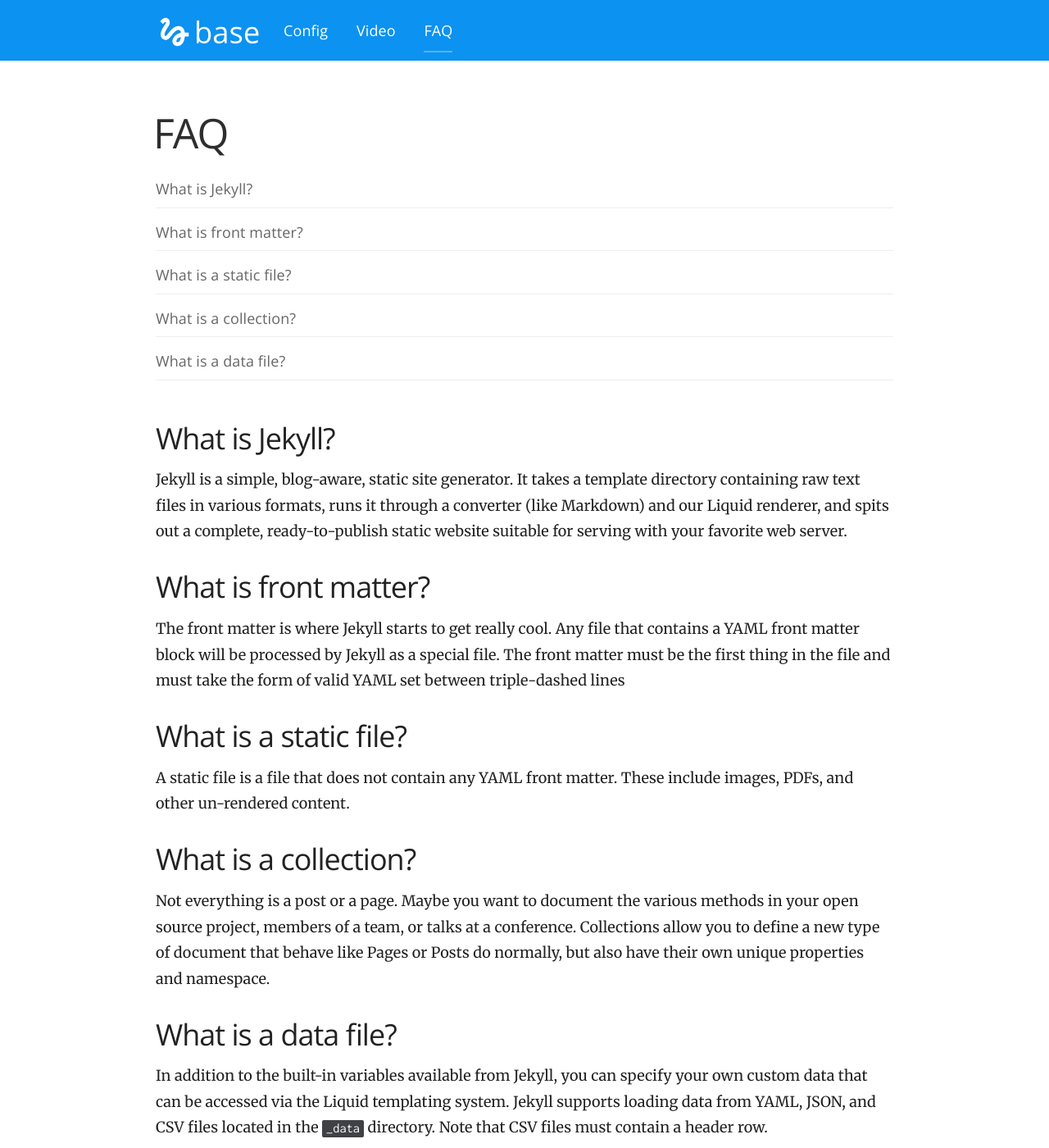
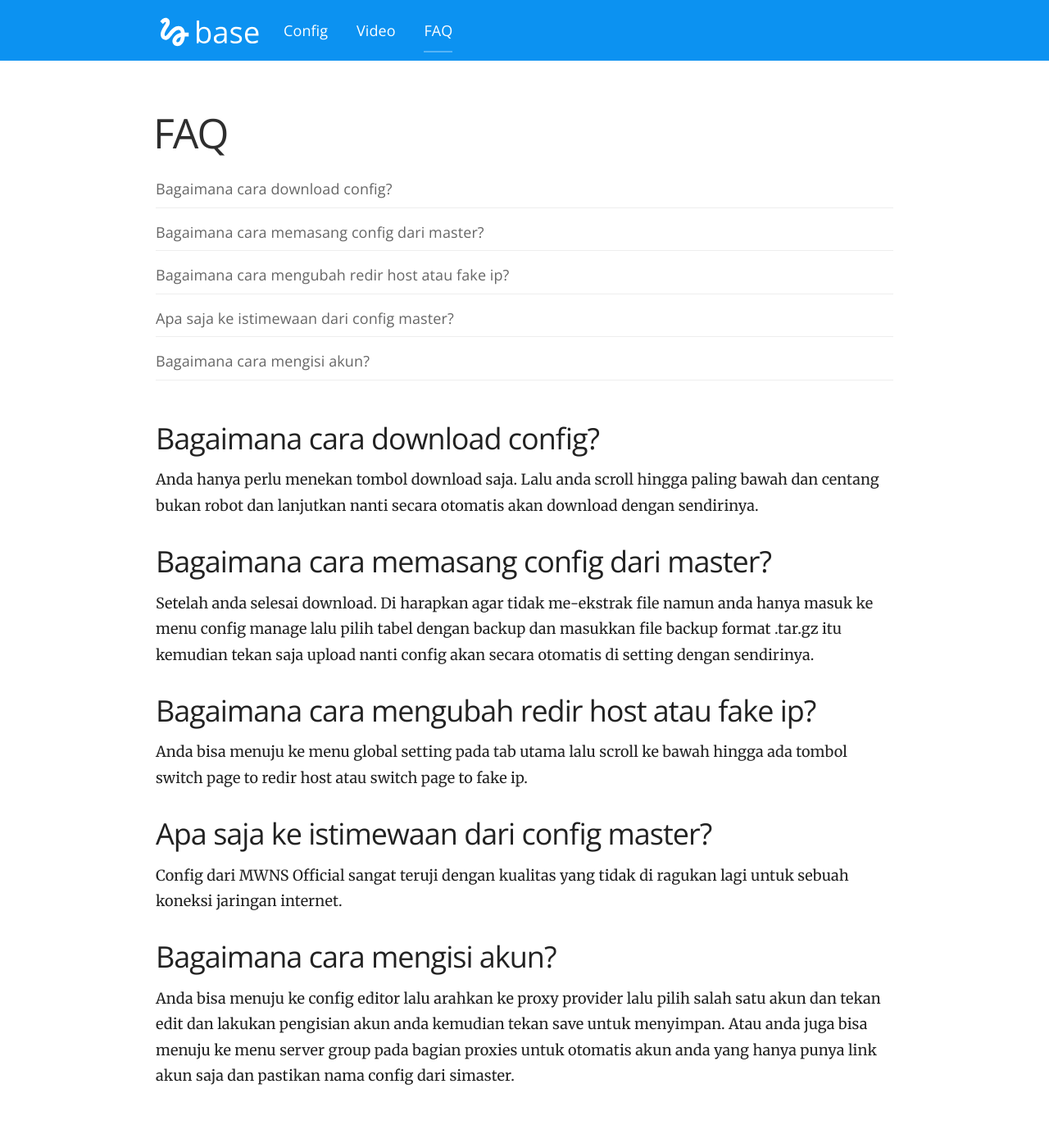
Before and after one commit to mwnsofficial/download.github.io, a Jekyll site: the page built from faq.html, in a window 1280 px wide and 1400 px high. Shown: the whole window at 82% size. Built offline with Jekyll 4.4.1, drawn with Linux system fonts in a browser that asks for light colours; nearby versions of some CDN libraries.

Commit message:
Update faq.html

```diff
--- a/faq.html
+++ b/faq.html
@@ -1,15 +1,15 @@
 ---
 faq:
-  - question: What is Jekyll?
-    answer: Jekyll is a simple, blog-aware, static site generator. It takes a template directory containing raw text files in various formats, runs it through a converter (like Markdown) and our Liquid renderer, and spits out a complete, ready-to-publish static website suitable for serving with your favorite web server.
-  - question: What is front matter?
-    answer: The front matter is where Jekyll starts to get really cool. Any file that contains a YAML front matter block will be processed by Jekyll as a special file. The front matter must be the first thing in the file and must take the form of valid YAML set between triple-dashed lines
-  - question: What is a static file?
-    answer: A static file is a file that does not contain any YAML front matter. These include images, PDFs, and other un-rendered content.
-  - question: What is a collection?
-    answer: Not everything is a post or a page. Maybe you want to document the various methods in your open source project, members of a team, or talks at a conference. Collections allow you to define a new type of document that behave like Pages or Posts do normally, but also have their own unique properties and namespace.
-  - question: What is a data file?
-    answer: In addition to the built-in variables available from Jekyll, you can specify your own custom data that can be accessed via the Liquid templating system. Jekyll supports loading data from YAML, JSON, and CSV files located in the  `_data` directory. Note that CSV files must contain a header row.
+  - question: Bagaimana cara download config?
+    answer: Anda hanya perlu menekan tombol download saja. Lalu anda scroll hingga paling bawah dan centang bukan robot dan lanjutkan nanti secara otomatis akan download dengan sendirinya.
+  - question: Bagaimana cara memasang config dari master?
+    answer: Setelah anda selesai download. Di harapkan agar tidak me-ekstrak file namun anda hanya masuk ke menu config manage lalu pilih tabel dengan backup dan masukkan file backup format .tar.gz itu kemudian tekan saja upload nanti config akan secara otomatis di setting dengan sendirinya.
+  - question: Bagaimana cara mengubah redir host atau fake ip?
+    answer: Anda bisa menuju ke menu global setting pada tab utama lalu scroll ke bawah hingga ada tombol switch page to redir host atau switch page to fake ip.
+  - question: Apa saja ke istimewaan dari config master?
+    answer: Config dari MWNS Official sangat teruji dengan kualitas yang tidak di ragukan lagi untuk sebuah koneksi jaringan internet.
+  - question: Bagaimana cara mengisi akun?
+    answer: Anda bisa menuju ke config editor lalu arahkan ke proxy provider lalu pilih salah satu akun dan tekan edit dan lakukan pengisian akun anda kemudian tekan save untuk menyimpan. Atau anda juga bisa menuju ke menu server group pada bagian proxies untuk otomatis akun anda yang hanya punya link akun saja dan pastikan nama config dari simaster.
 ---
 
 <h1>FAQ</h1>
```
